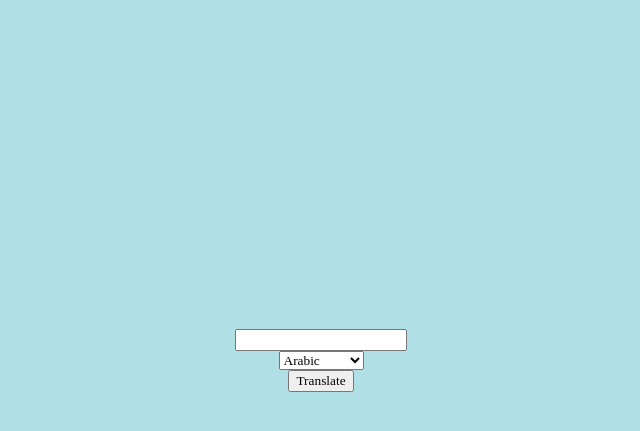
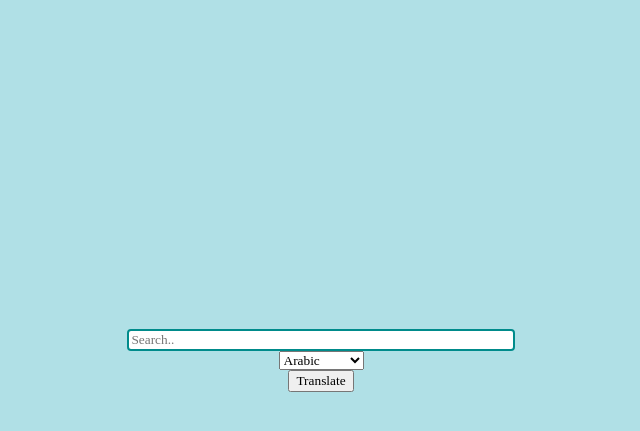
Before and after one commit to ewalsh23/csc2053_rodenberg_walsh, a Django app: page / in a window 1280 px wide; the page is wider, and only the part inside the window is pictured. Shown: the part 81-512 px from the top of that part, without its empty margins (319-959 px from the left). Run offline with Django 5.2, Linux system fonts and the light colour scheme.

Commit message:
style changes

```diff
--- a/translator/main/templates/main/index.html
+++ b/translator/main/templates/main/index.html
@@ -5,7 +5,12 @@
         body {background-color: powderblue;}
         form{text-align: center; padding-top: 330px;}
         option{font-family: 'Times New Roman', Times, serif;}
-        input{font-family: 'Times New Roman', Times, serif;}
+
+        input[type=text]{font-family: 'Times New Roman', Times, serif;
+            border: 2px solid;
+            border-radius: 4px;
+            border-color: darkcyan;
+            width: 30%;}
         select{font-family: 'Times New Roman', Times, serif;}
         button{font-family: 'Times New Roman', Times, serif;}
         h1{text-align: center;color: beige;}
@@ -16,7 +21,7 @@
 <h1>~~~~~~~~~~~~~~~~~~~~~~~~~~~~~~~~~~~~~~~~~~~~~~~~~~~~~~~~~~~~~~~~~~~~~~~~~~~~~~~~~~~~~~~~~</h1>
 <form method="post">
 	{% csrf_token %}
-	<input type="text" name="translate" required>
+	<input type="text" name="search" placeholder="Search.."required>
 	<br>
 	<select required name="language">
 		<option value="Arabic">Arabic</option>
```
